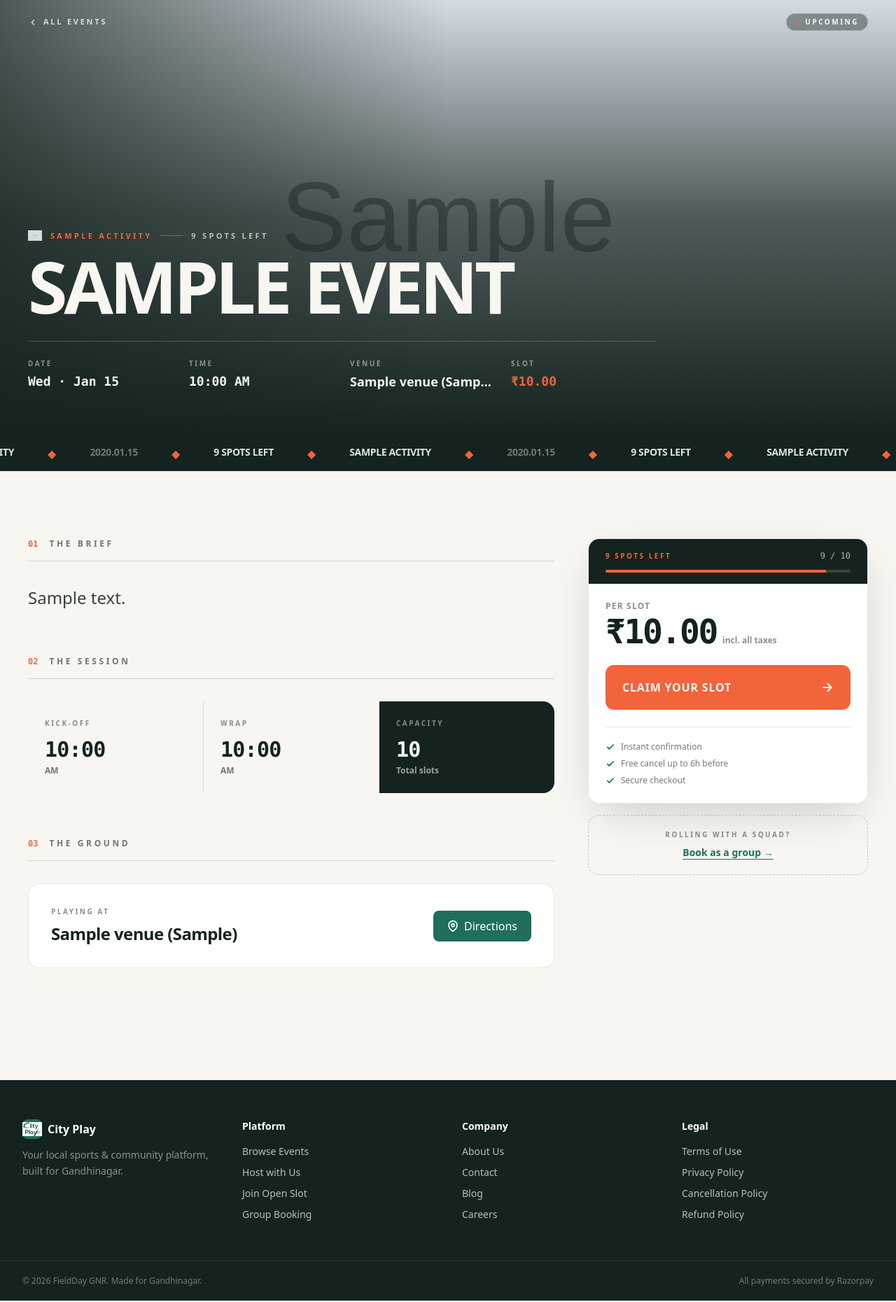
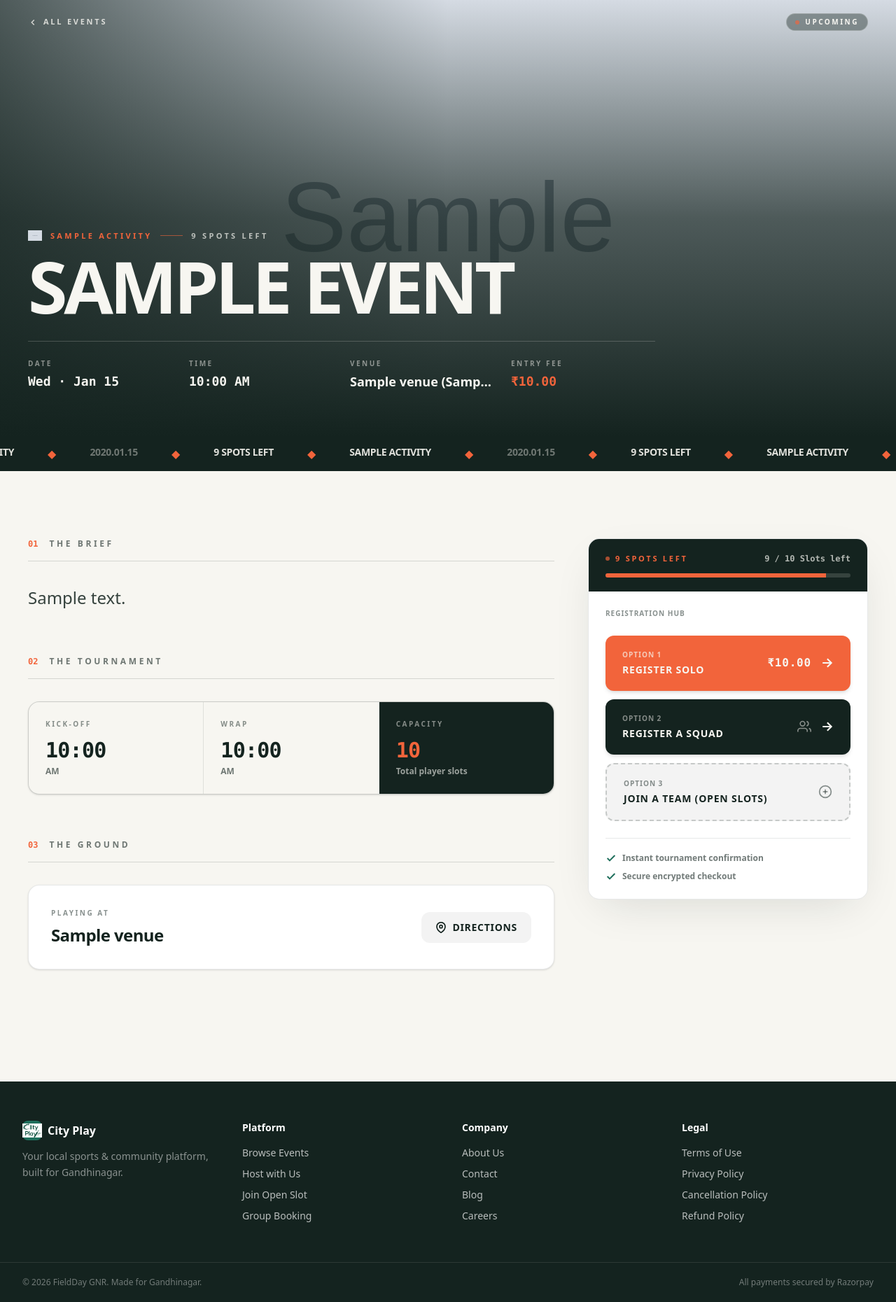
Before and after one commit to DHIRAJ843/cityplay, a Django app: page /events/1/ in a window 1280 px wide. Shown: the part 66-1926 px from the top of the page at 70% size. Run offline with Django 5.2, Linux system fonts and the light colour scheme; tables that the repository leaves empty hold one stand-in row (values such as "Sample post"); grey boxes marked "Sample" are stand-in pictures; style sheets or scripts are compiled from the project's sources.

Commit message:
Siddhraj

```diff
--- a/bookings/urls.py
+++ b/bookings/urls.py
@@ -5,8 +5,14 @@ app_name = 'bookings'
 
 urlpatterns = [
     path('solo/<int:event_id>/', views.solo_booking_confirm, name='solo_booking'),
+    path('team/create/<int:event_id>/', views.create_team, name='create_team'),
+    path('team/open-slots/<int:event_id>/', views.open_slots_list, name='open_slots'),
+    path('team/join/<int:event_id>/<str:invite_code>/', views.join_team, name='join_team'),
     path('checkout/<int:booking_id>/', views.checkout_view, name='checkout'),
     path('success/<int:booking_id>/', views.booking_success, name='booking_success'),
     path('my-bookings/', views.my_bookings_view, name='my_bookings'),
     path('cancel/<int:booking_id>/', views.cancel_booking, name='cancel_booking'),
+    path('event/<int:event_id>/team/create/', views.create_team, name='create_team'),
+path('event/<int:event_id>/open-slots/', views.open_slots_list, name='open_slots'),
+path('event/<int:event_id>/join/<str:invite_code>/', views.join_team, name='join_team'),
 ]
--- a/templates/events/event_detail.html
+++ b/templates/events/event_detail.html
@@ -22,7 +22,7 @@
 
       {# top bar — breadcrumb + status pill #}
       <div class="absolute inset-x-0 top-0 z-10 flex items-center justify-between px-6 py-5 sm:px-10">
-        <a href="{/}"
+        <a href="{% url 'home' %}"
            class="inline-flex items-center gap-2 text-[11px] font-semibold uppercase tracking-[0.25em] text-cream/80 hover:text-coral transition">
           <svg class="h-3.5 w-3.5" fill="none" stroke="currentColor" stroke-width="2.5" viewBox="0 0 24 24">
             <path d="M15 18l-6-6 6-6"/>
@@ -66,7 +66,7 @@
               <dd class="mt-1 truncate font-semibold text-cream sm:text-lg">{{ event.venue }}</dd>
             </div>
             <div>
-              <dt class="text-[10px] font-semibold uppercase tracking-[0.25em] text-cream/50">Slot</dt>
+              <dt class="text-[10px] font-semibold uppercase tracking-[0.25em] text-cream/50">Entry Fee</dt>
               <dd class="mt-1 font-mono text-base font-semibold text-coral sm:text-lg">₹{{ event.price_per_slot }}</dd>
             </div>
           </dl>
@@ -108,7 +108,7 @@
             <span class="font-mono text-xs font-bold text-coral">01</span>
             <h2 class="text-xs font-bold uppercase tracking-[0.3em] text-ink/60">The Brief</h2>
           </div>
-          <p class="mt-8 max-w-3xl text-xl leading-relaxed text-ink/85 sm:text-2xl">
+          <p class="mt-8 max-w-3xl text-xl leading-relaxed text-ink/85 sm:text-2xl font-medium">
             {{ event.description|default:"Show up. Play hard. Meet your city." }}
           </p>
         </article>
@@ -117,30 +117,30 @@
         <article>
           <div class="flex items-baseline gap-4 border-b border-ink/15 pb-4">
             <span class="font-mono text-xs font-bold text-coral">02</span>
-            <h2 class="text-xs font-bold uppercase tracking-[0.3em] text-ink/60">The Session</h2>
+            <h2 class="text-xs font-bold uppercase tracking-[0.3em] text-ink/60">The Tournament</h2>
           </div>
 
-          <div class="mt-8 grid gap-px overflow-hidden rounded-2xl bg-ink/10 sm:grid-cols-3">
+          <div class="mt-8 grid gap-px overflow-hidden rounded-2xl bg-ink/10 sm:grid-cols-3 shadow-sm border border-ink/10">
             <div class="bg-cream p-6">
               <div class="text-[10px] font-bold uppercase tracking-[0.25em] text-ink/50">Kick-off</div>
               <div class="mt-3 font-mono text-3xl font-black tracking-tight text-ink">
                 {{ event.start_time|time:"g:i" }}
               </div>
-              <div class="mt-1 text-xs font-semibold text-ink/60">{{ event.start_time|time:"A" }}</div>
+              <div class="mt-1 text-xs font-bold text-ink/60">{{ event.start_time|time:"A" }}</div>
             </div>
             <div class="bg-cream p-6">
               <div class="text-[10px] font-bold uppercase tracking-[0.25em] text-ink/50">Wrap</div>
               <div class="mt-3 font-mono text-3xl font-black tracking-tight text-ink">
                 {{ event.end_time|time:"g:i" }}
               </div>
-              <div class="mt-1 text-xs font-semibold text-ink/60">{{ event.end_time|time:"A" }}</div>
+              <div class="mt-1 text-xs font-bold text-ink/60">{{ event.end_time|time:"A" }}</div>
             </div>
             <div class="bg-ink p-6 text-cream">
               <div class="text-[10px] font-bold uppercase tracking-[0.25em] text-cream/50">Capacity</div>
-              <div class="mt-3 font-mono text-3xl font-black tracking-tight">
+              <div class="mt-3 font-mono text-3xl font-black tracking-tight text-coral">
                 {{ event.total_slots }}
               </div>
-              <div class="mt-1 text-xs font-semibold text-cream/60">Total slots</div>
+              <div class="mt-1 text-xs font-bold text-cream/60">Total player slots</div>
             </div>
           </div>
         </article>
@@ -151,12 +151,12 @@
             <span class="font-mono text-xs font-bold text-coral">03</span>
             <h2 class="text-xs font-bold uppercase tracking-[0.3em] text-ink/60">The Ground</h2>
           </div>
-          <div class="mt-8 flex flex-col justify-between gap-6 rounded-2xl border border-ink/10 bg-white p-8 sm:flex-row sm:items-center">
+          <div class="mt-8 flex flex-col justify-between gap-6 rounded-2xl border border-ink/10 bg-white p-8 sm:flex-row sm:items-center shadow-sm">
             <div>
               <div class="text-[10px] font-bold uppercase tracking-[0.25em] text-ink/50">Playing at</div>
-              <div class="mt-2 text-2xl font-black tracking-tight text-ink">{{ event.venue }}</div>
+              <div class="mt-2 text-2xl font-black tracking-tight text-ink">{{ event.venue.name|default:event.venue }}</div>
             </div>
-            <a href="#" class="btn-primary self-start sm:self-auto">
+            <a href="https://www.google.com/maps/search/?api=1&query={{ event.venue.latitude|default:'' }},{{ event.venue.longitude|default:'' }}" target="_blank" class="inline-flex items-center gap-2 rounded-xl bg-ink/5 px-5 py-3 text-sm font-bold uppercase tracking-wider text-ink transition hover:bg-ink/10 self-start sm:self-auto">
               <svg class="h-4 w-4" fill="none" stroke="currentColor" stroke-width="2.5" viewBox="0 0 24 24">
                 <path d="M21 10c0 7-9 13-9 13s-9-6-9-13a9 9 0 0 1 18 0z"/><circle cx="12" cy="10" r="3"/>
               </svg>
@@ -166,72 +166,88 @@
         </article>
       </div>
 
-      {# RIGHT — sticky booking rail (desktop) #}
+      {# RIGHT — STICKY REGISTRATION HUB #}
       <aside class="hidden lg:block">
         <div class="sticky top-8 space-y-4">
-          <div class="overflow-hidden rounded-2xl border border-ink/10 bg-white shadow-[0_20px_60px_-20px_rgba(20,35,31,0.25)]">
+          <div class="overflow-hidden rounded-2xl border border-ink/10 bg-white shadow-[0_20px_60px_-20px_rgba(20,35,31,0.15)]">
 
-            {# scarcity strip #}
-            <div class="bg-ink px-6 py-4">
-              <div class="flex items-center justify-between text-cream">
-                <span class="text-[10px] font-bold uppercase tracking-[0.25em] text-coral">
+            {# Scarcity strip #}
+            <div class="bg-ink px-6 py-5">
+              <div class="flex items-center justify-between text-cream mb-3">
+                <span class="text-[11px] font-bold uppercase tracking-[0.25em] text-coral flex items-center gap-2">
+                  <span class="w-1.5 h-1.5 rounded-full bg-coral animate-pulse"></span>
                   {{ event.urgency_label }}
                 </span>
-                <span class="font-mono text-xs text-cream/70">
-                  {{ event.spots_left }} / {{ event.total_slots }}
+                <span class="font-mono text-xs font-bold text-cream/70">
+                  {{ event.spots_left }} / {{ event.total_slots }} Slots left
                 </span>
               </div>
-              <div class="mt-3 h-1 w-full overflow-hidden rounded-full bg-cream/15">
-                <div class="h-full bg-coral transition-all" style="width: {{ event.spots_left_percent }}%"></div>
+              <div class="h-1.5 w-full overflow-hidden rounded-full bg-cream/15">
+                <div class="h-full bg-coral transition-all duration-1000" style="width: {{ event.spots_left_percent }}%"></div>
               </div>
             </div>
 
             <div class="p-6">
-              <div class="flex items-baseline gap-2">
-                <span class="text-xs font-semibold uppercase tracking-widest text-ink/50">Per slot</span>
-              </div>
-              <div class="mt-1 flex items-baseline gap-2">
-                <span class="font-mono text-5xl font-black tracking-tighter text-ink">₹{{ event.price_per_slot }}</span>
-                <span class="text-xs font-semibold text-ink/50">incl. all taxes</span>
+              <div class="flex items-baseline gap-2 mb-1">
+                <span class="text-[10px] font-bold uppercase tracking-widest text-ink/50">Registration Hub</span>
               </div>
 
-              <form method="post" action="{% url 'bookings:solo_booking' event.id %}" class="mt-6">
-                {% csrf_token %}
-                <button type="submit"
-                  {% if event.spots_left <= 0 %}disabled{% endif %}
-                  class="group relative flex w-full items-center justify-between overflow-hidden rounded-xl bg-coral px-6 py-5 text-left font-bold uppercase tracking-wider text-cream transition hover:bg-ink disabled:cursor-not-allowed disabled:bg-ink/30">
-                  <span class="relative z-10">
-                    {% if event.spots_left <= 0 %}Sold Out{% else %}Claim your slot{% endif %}
+              <!-- ALL THREE BOOKING OPTIONS -->
+              <div class="mt-6 space-y-3">
+
+                <!-- Option 1: Solo Booking -->
+                <form method="post" action="{% url 'bookings:solo_booking' event.id %}">
+                  {% csrf_token %}
+                  <button type="submit"
+                    {% if event.spots_left <= 0 %}disabled{% endif %}
+                    class="group relative flex w-full items-center justify-between overflow-hidden rounded-xl bg-coral px-6 py-5 text-left font-bold uppercase tracking-wider text-cream transition hover:bg-ink disabled:cursor-not-allowed disabled:bg-ink/30 shadow-md">
+                    <span class="relative z-10 flex flex-col">
+                      <span class="text-[10px] text-cream/70 mb-1 tracking-widest">Option 1</span>
+                      <span class="text-sm">{% if event.spots_left <= 0 %}Sold Out{% else %}Register Solo{% endif %}</span>
+                    </span>
+                    <div class="flex items-center gap-3 relative z-10">
+                      <span class="font-mono">₹{{ event.price_per_slot }}</span>
+                      <svg class="h-5 w-5 transition-transform group-hover:translate-x-1" fill="none" stroke="currentColor" stroke-width="2.5" viewBox="0 0 24 24"><path d="M5 12h14M13 5l7 7-7 7"/></svg>
+                    </div>
+                  </button>
+                </form>
+
+                <!-- Option 2: Register a Squad -->
+                <a href="{% url 'bookings:create_team' event.id %}" class="group relative flex w-full items-center justify-between overflow-hidden rounded-xl bg-ink px-6 py-5 text-left font-bold uppercase tracking-wider text-cream transition hover:bg-ink/80 shadow-md">
+                  <span class="relative z-10 flex flex-col">
+                    <span class="text-[10px] text-cream/50 mb-1 tracking-widest">Option 2</span>
+                    <span class="text-sm">Register a Squad</span>
                   </span>
-                  <svg class="relative z-10 h-5 w-5 transition-transform group-hover:translate-x-1"
-                       fill="none" stroke="currentColor" stroke-width="2.5" viewBox="0 0 24 24">
-                    <path d="M5 12h14M13 5l7 7-7 7"/>
-                  </svg>
-                </button>
-              </form>
+                  <div class="flex items-center gap-3 relative z-10">
+                    <svg class="h-5 w-5 text-cream/50" fill="none" stroke="currentColor" stroke-width="2" viewBox="0 0 24 24"><path d="M17 21v-2a4 4 0 0 0-4-4H5a4 4 0 0 0-4 4v2"/><circle cx="9" cy="7" r="4"/><path d="M23 21v-2a4 4 0 0 0-3-3.87"/><path d="M16 3.13a4 4 0 0 1 0 7.75"/></svg>
+                    <svg class="h-5 w-5 transition-transform group-hover:translate-x-1" fill="none" stroke="currentColor" stroke-width="2.5" viewBox="0 0 24 24"><path d="M5 12h14M13 5l7 7-7 7"/></svg>
+                  </div>
+                </a>
 
-              <ul class="mt-6 space-y-2 border-t border-ink/10 pt-5 text-xs text-ink/60">
+                <!-- Option 3: Join Open Slot (Free Agent) -->
+                <a href="{% url 'bookings:open_slots' event.id %}" class="group relative flex w-full items-center justify-between rounded-xl border-2 border-dashed border-ink/20 bg-ink/5 px-6 py-5 text-left font-bold uppercase tracking-wider text-ink transition hover:border-ink/40 hover:bg-ink/10">
+                  <span class="relative z-10 flex flex-col">
+                    <span class="text-[10px] text-ink/50 mb-1 tracking-widest">Option 3</span>
+                    <span class="text-sm">Join a Team (Open Slots)</span>
+                  </span>
+                  <div class="flex items-center gap-3 relative z-10">
+                    <svg class="h-5 w-5 text-ink/50" fill="none" stroke="currentColor" stroke-width="2" viewBox="0 0 24 24"><circle cx="12" cy="12" r="10"/><path d="M12 8v8"/><path d="M8 12h8"/></svg>
+                  </div>
+                </a>
+
+              </div>
+
+              <ul class="mt-6 space-y-2.5 border-t border-ink/10 pt-5 text-xs font-semibold text-ink/60">
                 <li class="flex items-center gap-2">
-                  <svg class="h-3.5 w-3.5 text-teal" fill="none" stroke="currentColor" stroke-width="3" viewBox="0 0 24 24"><path d="M20 6L9 17l-5-5"/></svg>
-                  Instant confirmation
+                  <svg class="h-4 w-4 text-teal" fill="none" stroke="currentColor" stroke-width="3" viewBox="0 0 24 24"><path d="M20 6L9 17l-5-5"/></svg>
+                  Instant tournament confirmation
                 </li>
                 <li class="flex items-center gap-2">
-                  <svg class="h-3.5 w-3.5 text-teal" fill="none" stroke="currentColor" stroke-width="3" viewBox="0 0 24 24"><path d="M20 6L9 17l-5-5"/></svg>
-                  Free cancel up to 6h before
-                </li>
-                <li class="flex items-center gap-2">
-                  <svg class="h-3.5 w-3.5 text-teal" fill="none" stroke="currentColor" stroke-width="3" viewBox="0 0 24 24"><path d="M20 6L9 17l-5-5"/></svg>
-                  Secure checkout
+                  <svg class="h-4 w-4 text-teal" fill="none" stroke="currentColor" stroke-width="3" viewBox="0 0 24 24"><path d="M20 6L9 17l-5-5"/></svg>
+                  Secure encrypted checkout
                 </li>
               </ul>
             </div>
-          </div>
-
-          <div class="rounded-2xl border border-dashed border-ink/20 p-5 text-center">
-            <div class="text-[10px] font-bold uppercase tracking-[0.25em] text-ink/50">Rolling with a squad?</div>
-            <a href="#" class="mt-2 inline-block text-sm font-bold text-teal underline underline-offset-4 hover:text-coral">
-              Book as a group →
-            </a>
           </div>
         </div>
       </aside>
@@ -239,23 +255,40 @@
   </section>
 
   {# ============ MOBILE STICKY DOCK ============ #}
-  <div class="fixed inset-x-0 bottom-0 z-40 border-t border-ink/10 bg-white/95 px-4 py-3 backdrop-blur lg:hidden">
-    <div class="flex items-center gap-3">
+  <div class="fixed inset-x-0 bottom-0 z-40 border-t border-ink/10 bg-white/95 px-4 py-4 backdrop-blur lg:hidden shadow-[0_-10px_40px_rgba(0,0,0,0.1)]">
+    <div class="flex items-center gap-2 mb-3">
       <div class="flex-1">
         <div class="text-[10px] font-bold uppercase tracking-widest text-ink/50">{{ event.urgency_label }}</div>
-        <div class="font-mono text-xl font-black text-ink">₹{{ event.price_per_slot }}</div>
+        <div class="font-mono text-xl font-black text-ink">₹{{ event.price_per_slot }} <span class="text-[10px] font-bold text-ink/50 uppercase">/ player</span></div>
       </div>
+    </div>
+
+    <!-- Mobile Buttons -->
+    <div class="flex gap-2">
+      <!-- Solo -->
       <form method="post" action="{% url 'bookings:solo_booking' event.id %}" class="flex-1">
         {% csrf_token %}
         <button type="submit"
           {% if event.spots_left <= 0 %}disabled{% endif %}
-          class="w-full rounded-xl bg-coral px-5 py-3.5 text-sm font-bold uppercase tracking-wider text-cream transition active:scale-95 disabled:bg-ink/30">
-          {% if event.spots_left <= 0 %}Sold Out{% else %}Book Slot{% endif %}
+          class="w-full rounded-xl bg-coral px-2 py-3.5 text-xs font-bold uppercase tracking-wider text-cream transition active:scale-95 disabled:bg-ink/30 flex justify-center items-center gap-1">
+          {% if event.spots_left <= 0 %}Sold Out{% else %}Solo{% endif %}
         </button>
       </form>
+
+      <!-- Squad -->
+      <a href="{% url 'bookings:create_team' event.id %}" class="flex-1 rounded-xl bg-ink px-2 py-3.5 text-xs font-bold uppercase tracking-wider text-cream transition active:scale-95 flex justify-center items-center gap-1">
+        Squad
+      </a>
+    </div>
+
+    <!-- Join Team Link -->
+    <div class="mt-3 text-center">
+      <a href="{% url 'bookings:open_slots' event.id %}" class="text-[11px] font-bold uppercase tracking-widest text-ink/60 hover:text-ink underline underline-offset-4">
+        Looking for a team? Join here.
+      </a>
     </div>
   </div>
-  <div class="h-20 lg:hidden"></div>
+  <div class="h-28 lg:hidden"></div>
 
 </div>
 
```
Also changed, not shown: bookings/models.py (+35 -2 lines), bookings/views.py (+142 -7 lines), templates/bookings/create_team.html (added, +53 -0 lines), templates/bookings/open_slots.html (added, +78 -0 lines), bookings/migrations/0004_remove_booking_group_id_team_booking_team.py (added).
